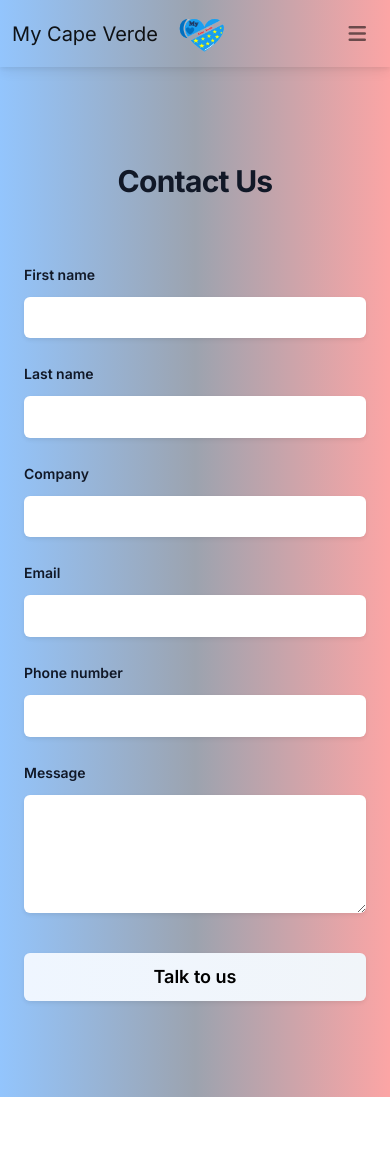
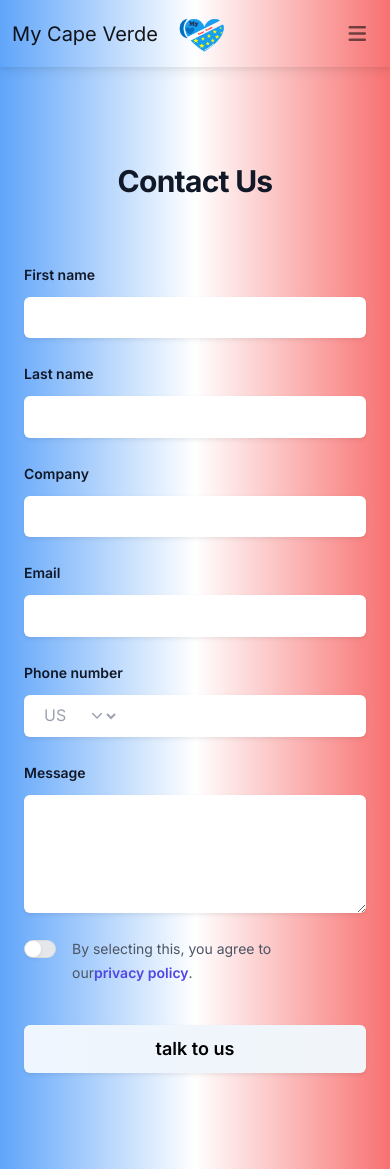
Before and after one commit to jacam666/capeverde, a Next.js app: page /contactUs in a window 390 px wide. Before the commit the page ends 1097 px from the top, so only its background shows below. Built offline with nearby package versions, Linux system fonts and the light colour scheme.

Commit message:
fixed error

```diff
--- a/src/app/contactUs/page.tsx
+++ b/src/app/contactUs/page.tsx
@@ -1,185 +1,184 @@
 "use client"
 
+import 'mdb-react-ui-kit/dist/css/mdb.min.css';
+import ResponsiveNavbar from "../components/ResponsiveNavbar";
+export default function ContactUs() {
+    return (
+        <div >
+            <ResponsiveNavbar />
+            <div className="isolate px-6 py-24 sm:py-32 lg:px-8 ">
+                <div className="absolute inset-x-0 top-[-10rem] -z-10 transform-gpu overflow-hidden blur-3xl sm:top-[-20rem]" aria-hidden="true">
+                </div>
+                <div className="mx-auto max-w-2xl text-center">
+                    <h2 className="text-3xl font-bold tracking-tight text-gray-900 sm:text-4xl">Contact Us</h2>
+                    <p className="mt-2 text-lg leading-8 text-gray-600"></p>
+                </div>
+                <form action="#" method="POST" className="mx-auto mt-16 max-w-xl sm:mt-20">
+                    <div className="grid grid-cols-1 gap-x-8 gap-y-6 sm:grid-cols-2">
+                        <div>
+                            <label htmlFor="first-name" className="block text-sm font-semibold leading-6 text-gray-900">First name</label>
+                            <div className="mt-2.5">
+                                <input type="text" name="first-name" id="first-name" autoComplete="given-name" className="block w-full rounded-md border-0 px-3.5 py-2 text-gray-900 shadow-sm ring-1 ring-inset ring-gray-300 placeholder:text-gray-400 focus:ring-2 focus:ring-inset focus:ring-indigo-600 sm:text-sm sm:leading-6" />
+                            </div>
+                        </div>
+                        <div>
+                            <label htmlFor="last-name" className="block text-sm font-semibold leading-6 text-gray-900">Last name</label>
+                            <div className="mt-2.5">
+                                <input type="text" name="last-name" id="last-name" autoComplete="family-name" className="block w-full rounded-md border-0 px-3.5 py-2 text-gray-900 shadow-sm ring-1 ring-inset ring-gray-300 placeholder:text-gray-400 focus:ring-2 focus:ring-inset focus:ring-indigo-600 sm:text-sm sm:leading-6" />
+                            </div>
+                        </div>
+                        <div className="sm:col-span-2">
+                            <label htmlFor="company" className="block text-sm font-semibold leading-6 text-gray-900">Company</label>
+                            <div className="mt-2.5">
+                                <input type="text" name="company" id="company" autoComplete="organization" className="block w-full rounded-md border-0 px-3.5 py-2 text-gray-900 shadow-sm ring-1 ring-inset ring-gray-300 placeholder:text-gray-400 focus:ring-2 focus:ring-inset focus:ring-indigo-600 sm:text-sm sm:leading-6" />
+                            </div>
+                        </div>
+                        <div className="sm:col-span-2">
+                            <label htmlFor="email" className="block text-sm font-semibold leading-6 text-gray-900">Email</label>
+                            <div className="mt-2.5">
+                                <input type="email" name="email" id="email" autoComplete="email" className="block w-full rounded-md border-0 px-3.5 py-2 text-gray-900 shadow-sm ring-1 ring-inset ring-gray-300 placeholder:text-gray-400 focus:ring-2 focus:ring-inset focus:ring-indigo-600 sm:text-sm sm:leading-6" />
+                            </div>
+                        </div>
+                        <div className="sm:col-span-2">
+                            <label htmlFor="phone-number" className="block text-sm font-semibold leading-6 text-gray-900">Phone number</label>
+                            <div className="relative mt-2.5">
+                                <div className="absolute inset-y-0 left-0 flex items-center">
+                                    <label htmlFor="country" className="sr-only">Country</label>
+                                    <select id="country" name="country" className="h-full rounded-md border-0 bg-transparent bg-none py-0 pl-4 pr-9 text-gray-400 focus:ring-2 focus:ring-inset focus:ring-indigo-600 sm:text-sm">
+                                        <option>US</option>
+                                        <option>CA</option>
+                                        <option>EU</option>
+                                    </select>
+                                    <svg className="pointer-events-none absolute right-3 top-0 h-full w-5 text-gray-400" viewBox="0 0 20 20" fill="currentColor" aria-hidden="true">
+                                        <path fillRule="evenodd" d="M5.23 7.21a.75.75 0 011.06.02L10 11.168l3.71-3.938a.75.75 0 111.08 1.04l-4.25 4.5a.75.75 0 01-1.08 0l-4.25-4.5a.75.75 0 01.02-1.06z" clipRule="evenodd" />
+                                    </svg>
+                                </div>
+                                <input type="tel" name="phone-number" id="phone-number" autoComplete="tel" className="block w-full rounded-md border-0 px-3.5 py-2 pl-20 text-gray-900 shadow-sm ring-1 ring-inset ring-gray-300 placeholder:text-gray-400 focus:ring-2 focus:ring-inset focus:ring-indigo-600 sm:text-sm sm:leading-6" />
+                            </div>
+                        </div>
+                        <div className="sm:col-span-2">
+                            <label htmlFor="message" className="block text-sm font-semibold leading-6 text-gray-900">Message</label>
+                            <div className="mt-2.5">
+                                <textarea name="message" id="message" rows={4} className="block w-full rounded-md border-0 px-3.5 py-2 text-gray-900 shadow-sm ring-1 ring-inset ring-gray-300 placeholder:text-gray-400 focus:ring-2 focus:ring-inset focus:ring-indigo-600 sm:text-sm sm:leading-6"></textarea>
+                            </div>
+                        </div>
+                        <div className="flex gap-x-4 sm:col-span-2">
+                            <div className="flex h-6 items-center">
+                                <button type="button" className="bg-gray-200 flex w-8 flex-none cursor-pointer rounded-full p-px ring-1 ring-inset ring-gray-900/5 transition-colors duration-200 ease-in-out focus-visible:outline focus-visible:outline-2 focus-visible:outline-offset-2 focus-visible:outline-indigo-600" role="switch" aria-checked="false" aria-labelledby="switch-1-label">
+                                    <span className="sr-only">Agree to policies</span>
+                                    <span aria-hidden="true" className="translate-x-0 h-4 w-4 transform rounded-full bg-white shadow-sm ring-1 ring-gray-900/5 transition duration-200 ease-in-out"></span>
+                                </button>
+                            </div>
+                            <label className="text-sm leading-6 text-gray-600" id="switch-1-label">
+                                By selecting this, you agree to our
+                                <a href="#/" className="font-semibold text-indigo-600">privacy&nbsp;policy</a>.
+                            </label>
+                        </div>
+                    </div>
+                    <div className="mt-10">
+                        <button type="submit" className="block w-full rounded-md bg-gradient-to-r from-blue-50 to-slate-100 px-3.5 py-2.5 text-center text-lg font-semibold text-black shadow-sm hover:bg-indigo-500 focus-visible:outline focus-visible:outline-2 focus-visible:outline-offset-2 focus-visible:outline-indigo-600">talk to us</button>
+                    </div>
+                </form>
+            </div>
+        </div>
+    );
+}
+
 // import 'mdb-react-ui-kit/dist/css/mdb.min.css';
-// import ResponsiveNavbar from "../components/ResponsiveNavbar"
+// import ResponsiveNavbar from "../components/ResponsiveNavbar";
+// import { useState } from 'react';
 
 // export default function ContactUs() {
+//     const [formData, setFormData] = useState({
+//         firstName: "",
+//         lastName: "",
+//         company: "",
+//         email: "",
+//         phoneNumber: "",
+//         message: "",
+//     });
+
+//     const handleChange = (e: React.ChangeEvent<HTMLInputElement | HTMLTextAreaElement>) => {
+//         const { name, value } = e.target;
+//         setFormData((prevData) => ({
+//             ...prevData,
+//             [name]: value,
+//         }));
+//     };
+
+//     const handleSubmit = async (e: React.FormEvent) => {
+//         e.preventDefault();
+//         try {
+//             const response = await fetch('/api/contact', {
+//                 method: 'POST',
+//                 headers: {
+//                     'Content-Type': 'application/json',
+//                 },
+//                 body: JSON.stringify(formData),
+//             });
+
+//             if (response.ok) {
+//                 alert('Message sent successfully!');
+//             } else {
+//                 alert('Message failed to send.');
+//             }
+//         } catch (error) {
+//             console.error('Error submitting form', error);
+//         }
+//     };
+
 //     return (
-//         <div >
+//         <div className='bg-gradient-to-r from-blue-300 via-gray-400 to-red-300'>
 //             <ResponsiveNavbar />
-//             <div className="isolate px-6 py-24 sm:py-32 lg:px-8 ">
-//                 <div className="absolute inset-x-0 top-[-10rem] -z-10 transform-gpu overflow-hidden blur-3xl sm:top-[-20rem]" aria-hidden="true">
-//                 </div>
+//             <div className="isolate px-6 py-24 sm:py-32 lg:px-8">
+//                 <div className="absolute inset-x-0 top-[-10rem] -z-10 transform-gpu overflow-hidden blur-3xl sm:top-[-20rem]" aria-hidden="true"></div>
 //                 <div className="mx-auto max-w-2xl text-center">
 //                     <h2 className="text-3xl font-bold tracking-tight text-gray-900 sm:text-4xl">Contact Us</h2>
-//                     <p className="mt-2 text-lg leading-8 text-gray-600"></p>
 //                 </div>
-//                 <form action="#" method="POST" className="mx-auto mt-16 max-w-xl sm:mt-20">
+//                 <form onSubmit={handleSubmit} className="mx-auto mt-16 max-w-xl sm:mt-20">
 //                     <div className="grid grid-cols-1 gap-x-8 gap-y-6 sm:grid-cols-2">
 //                         <div>
-//                             <label htmlFor="first-name" className="block text-sm font-semibold leading-6 text-gray-900">First name</label>
+//                             <label htmlFor="firstName" className="block text-sm font-semibold leading-6 text-gray-900">First name</label>
 //                             <div className="mt-2.5">
-//                                 <input type="text" name="first-name" id="first-name" autoComplete="given-name" className="block w-full rounded-md border-0 px-3.5 py-2 text-gray-900 shadow-sm ring-1 ring-inset ring-gray-300 placeholder:text-gray-400 focus:ring-2 focus:ring-inset focus:ring-indigo-600 sm:text-sm sm:leading-6" />
+//                                 <input type="text" name="firstName" id="firstName" value={formData.firstName} onChange={handleChange} autoComplete="given-name" className="block w-full rounded-md border-0 px-3.5 py-2 text-gray-900 shadow-sm ring-1 ring-inset ring-gray-300 placeholder:text-gray-400 focus:ring-2 focus:ring-inset focus:ring-indigo-600 sm:text-sm sm:leading-6" />
 //                             </div>
 //                         </div>
 //                         <div>
-//                             <label htmlFor="last-name" className="block text-sm font-semibold leading-6 text-gray-900">Last name</label>
+//                             <label htmlFor="lastName" className="block text-sm font-semibold leading-6 text-gray-900">Last name</label>
 //                             <div className="mt-2.5">
-//                                 <input type="text" name="last-name" id="last-name" autoComplete="family-name" className="block w-full rounded-md border-0 px-3.5 py-2 text-gray-900 shadow-sm ring-1 ring-inset ring-gray-300 placeholder:text-gray-400 focus:ring-2 focus:ring-inset focus:ring-indigo-600 sm:text-sm sm:leading-6" />
+//                                 <input type="text" name="lastName" id="lastName" value={formData.lastName} onChange={handleChange} autoComplete="family-name" className="block w-full rounded-md border-0 px-3.5 py-2 text-gray-900 shadow-sm ring-1 ring-inset ring-gray-300 placeholder:text-gray-400 focus:ring-2 focus:ring-inset focus:ring-indigo-600 sm:text-sm sm:leading-6" />
 //                             </div>
 //                         </div>
 //                         <div className="sm:col-span-2">
 //                             <label htmlFor="company" className="block text-sm font-semibold leading-6 text-gray-900">Company</label>
 //                             <div className="mt-2.5">
-//                                 <input type="text" name="company" id="company" autoComplete="organization" className="block w-full rounded-md border-0 px-3.5 py-2 text-gray-900 shadow-sm ring-1 ring-inset ring-gray-300 placeholder:text-gray-400 focus:ring-2 focus:ring-inset focus:ring-indigo-600 sm:text-sm sm:leading-6" />
+//                                 <input type="text" name="company" id="company" value={formData.company} onChange={handleChange} autoComplete="organization" className="block w-full rounded-md border-0 px-3.5 py-2 text-gray-900 shadow-sm ring-1 ring-inset ring-gray-300 placeholder:text-gray-400 focus:ring-2 focus:ring-inset focus:ring-indigo-600 sm:text-sm sm:leading-6" />
 //                             </div>
 //                         </div>
 //                         <div className="sm:col-span-2">
 //                             <label htmlFor="email" className="block text-sm font-semibold leading-6 text-gray-900">Email</label>
 //                             <div className="mt-2.5">
-//                                 <input type="email" name="email" id="email" autoComplete="email" className="block w-full rounded-md border-0 px-3.5 py-2 text-gray-900 shadow-sm ring-1 ring-inset ring-gray-300 placeholder:text-gray-400 focus:ring-2 focus:ring-inset focus:ring-indigo-600 sm:text-sm sm:leading-6" />
+//                                 <input type="email" name="email" id="email" value={formData.email} onChange={handleChange} autoComplete="email" className="block w-full rounded-md border-0 px-3.5 py-2 text-gray-900 shadow-sm ring-1 ring-inset ring-gray-300 placeholder:text-gray-400 focus:ring-2 focus:ring-inset focus:ring-indigo-600 sm:text-sm sm:leading-6" />
 //                             </div>
 //                         </div>
 //                         <div className="sm:col-span-2">
-//                             <label htmlFor="phone-number" className="block text-sm font-semibold leading-6 text-gray-900">Phone number</label>
-//                             <div className="relative mt-2.5">
-//                                 <div className="absolute inset-y-0 left-0 flex items-center">
-//                                     <label htmlFor="country" className="sr-only">Country</label>
-//                                     <select id="country" name="country" className="h-full rounded-md border-0 bg-transparent bg-none py-0 pl-4 pr-9 text-gray-400 focus:ring-2 focus:ring-inset focus:ring-indigo-600 sm:text-sm">
-//                                         <option>US</option>
-//                                         <option>CA</option>
-//                                         <option>EU</option>
-//                                     </select>
-//                                     <svg className="pointer-events-none absolute right-3 top-0 h-full w-5 text-gray-400" viewBox="0 0 20 20" fill="currentColor" aria-hidden="true">
-//                                         <path fillRule="evenodd" d="M5.23 7.21a.75.75 0 011.06.02L10 11.168l3.71-3.938a.75.75 0 111.08 1.04l-4.25 4.5a.75.75 0 01-1.08 0l-4.25-4.5a.75.75 0 01.02-1.06z" clipRule="evenodd" />
-//                                     </svg>
-//                                 </div>
-//                                 <input type="tel" name="phone-number" id="phone-number" autoComplete="tel" className="block w-full rounded-md border-0 px-3.5 py-2 pl-20 text-gray-900 shadow-sm ring-1 ring-inset ring-gray-300 placeholder:text-gray-400 focus:ring-2 focus:ring-inset focus:ring-indigo-600 sm:text-sm sm:leading-6" />
+//                             <label htmlFor="phoneNumber" className="block text-sm font-semibold leading-6 text-gray-900">Phone number</label>
+//                             <div className="mt-2.5">
+//                                 <input type="tel" name="phoneNumber" id="phoneNumber" value={formData.phoneNumber} onChange={handleChange} autoComplete="tel" className="block w-full rounded-md border-0 px-3.5 py-2 text-gray-900 shadow-sm ring-1 ring-inset ring-gray-300 placeholder:text-gray-400 focus:ring-2 focus:ring-inset focus:ring-indigo-600 sm:text-sm sm:leading-6" />
 //                             </div>
 //                         </div>
 //                         <div className="sm:col-span-2">
 //                             <label htmlFor="message" className="block text-sm font-semibold leading-6 text-gray-900">Message</label>
 //                             <div className="mt-2.5">
-//                                 <textarea name="message" id="message" rows={4} className="block w-full rounded-md border-0 px-3.5 py-2 text-gray-900 shadow-sm ring-1 ring-inset ring-gray-300 placeholder:text-gray-400 focus:ring-2 focus:ring-inset focus:ring-indigo-600 sm:text-sm sm:leading-6"></textarea>
+//                                 <textarea name="message" id="message" value={formData.message} onChange={handleChange} rows={4} className="block w-full rounded-md border-0 px-3.5 py-2 text-gray-900 shadow-sm ring-1 ring-inset ring-gray-300 placeholder:text-gray-400 focus:ring-2 focus:ring-inset focus:ring-indigo-600 sm:text-sm sm:leading-6"></textarea>
 //                             </div>
-//                         </div>
-//                         <div className="flex gap-x-4 sm:col-span-2">
-//                             <div className="flex h-6 items-center">
-//                                 <button type="button" className="bg-gray-200 flex w-8 flex-none cursor-pointer rounded-full p-px ring-1 ring-inset ring-gray-900/5 transition-colors duration-200 ease-in-out focus-visible:outline focus-visible:outline-2 focus-visible:outline-offset-2 focus-visible:outline-indigo-600" role="switch" aria-checked="false" aria-labelledby="switch-1-label">
-//                                     <span className="sr-only">Agree to policies</span>
-//                                     <span aria-hidden="true" className="translate-x-0 h-4 w-4 transform rounded-full bg-white shadow-sm ring-1 ring-gray-900/5 transition duration-200 ease-in-out"></span>
-//                                 </button>
-//                             </div>
-//                             <label className="text-sm leading-6 text-gray-600" id="switch-1-label">
-//                                 By selecting this, you agree to our
-//                                 <a href="#/" className="font-semibold text-indigo-600">privacy&nbsp;policy</a>.
-//                             </label>
 //                         </div>
 //                     </div>
 //                     <div className="mt-10">
-//                         <button type="submit" className="block w-full rounded-md bg-gradient-to-r from-blue-50 to-slate-100 px-3.5 py-2.5 text-center text-lg font-semibold text-black shadow-sm hover:bg-indigo-500 focus-visible:outline focus-visible:outline-2 focus-visible:outline-offset-2 focus-visible:outline-indigo-600">talk to us</button>
+//                         <button type="submit" className="block w-full rounded-md bg-gradient-to-r from-blue-50 to-slate-100 px-3.5 py-2.5 text-center text-lg font-semibold text-black shadow-sm hover:bg-indigo-500 focus-visible:outline focus-visible:outline-2 focus-visible:outline-offset-2 focus-visible:outline-indigo-600">Talk to us</button>
 //                     </div>
 //                 </form>
 //             </div>
 //         </div>
 //     );
 // }
-
-import 'mdb-react-ui-kit/dist/css/mdb.min.css';
-import ResponsiveNavbar from "../components/ResponsiveNavbar";
-import { useState } from 'react';
-
-export default function ContactUs() {
-    const [formData, setFormData] = useState({
-        firstName: "",
-        lastName: "",
-        company: "",
-        email: "",
-        phoneNumber: "",
-        message: "",
-    });
-
-    const handleChange = (e: React.ChangeEvent<HTMLInputElement | HTMLTextAreaElement>) => {
-        const { name, value } = e.target;
-        setFormData((prevData) => ({
-            ...prevData,
-            [name]: value,
-        }));
-    };
-
-    const handleSubmit = async (e: React.FormEvent) => {
-        e.preventDefault();
-        try {
-            const response = await fetch('/api/contact', {
-                method: 'POST',
-                headers: {
-                    'Content-Type': 'application/json',
-                },
-                body: JSON.stringify(formData),
-            });
-
-            if (response.ok) {
-                alert('Message sent successfully!');
-            } else {
-                alert('Message failed to send.');
-            }
-        } catch (error) {
-            console.error('Error submitting form', error);
-        }
-    };
-
-    return (
-        <div className='bg-gradient-to-r from-blue-300 via-gray-400 to-red-300'>
-            <ResponsiveNavbar />
-            <div className="isolate px-6 py-24 sm:py-32 lg:px-8">
-                <div className="absolute inset-x-0 top-[-10rem] -z-10 transform-gpu overflow-hidden blur-3xl sm:top-[-20rem]" aria-hidden="true"></div>
-                <div className="mx-auto max-w-2xl text-center">
-                    <h2 className="text-3xl font-bold tracking-tight text-gray-900 sm:text-4xl">Contact Us</h2>
-                </div>
-                <form onSubmit={handleSubmit} className="mx-auto mt-16 max-w-xl sm:mt-20">
-                    <div className="grid grid-cols-1 gap-x-8 gap-y-6 sm:grid-cols-2">
-                        <div>
-                            <label htmlFor="firstName" className="block text-sm font-semibold leading-6 text-gray-900">First name</label>
-                            <div className="mt-2.5">
-                                <input type="text" name="firstName" id="firstName" value={formData.firstName} onChange={handleChange} autoComplete="given-name" className="block w-full rounded-md border-0 px-3.5 py-2 text-gray-900 shadow-sm ring-1 ring-inset ring-gray-300 placeholder:text-gray-400 focus:ring-2 focus:ring-inset focus:ring-indigo-600 sm:text-sm sm:leading-6" />
-                            </div>
-                        </div>
-                        <div>
-                            <label htmlFor="lastName" className="block text-sm font-semibold leading-6 text-gray-900">Last name</label>
-                            <div className="mt-2.5">
-                                <input type="text" name="lastName" id="lastName" value={formData.lastName} onChange={handleChange} autoComplete="family-name" className="block w-full rounded-md border-0 px-3.5 py-2 text-gray-900 shadow-sm ring-1 ring-inset ring-gray-300 placeholder:text-gray-400 focus:ring-2 focus:ring-inset focus:ring-indigo-600 sm:text-sm sm:leading-6" />
-                            </div>
-                        </div>
-                        <div className="sm:col-span-2">
-                            <label htmlFor="company" className="block text-sm font-semibold leading-6 text-gray-900">Company</label>
-                            <div className="mt-2.5">
-                                <input type="text" name="company" id="company" value={formData.company} onChange={handleChange} autoComplete="organization" className="block w-full rounded-md border-0 px-3.5 py-2 text-gray-900 shadow-sm ring-1 ring-inset ring-gray-300 placeholder:text-gray-400 focus:ring-2 focus:ring-inset focus:ring-indigo-600 sm:text-sm sm:leading-6" />
-                            </div>
-                        </div>
-                        <div className="sm:col-span-2">
-                            <label htmlFor="email" className="block text-sm font-semibold leading-6 text-gray-900">Email</label>
-                            <div className="mt-2.5">
-                                <input type="email" name="email" id="email" value={formData.email} onChange={handleChange} autoComplete="email" className="block w-full rounded-md border-0 px-3.5 py-2 text-gray-900 shadow-sm ring-1 ring-inset ring-gray-300 placeholder:text-gray-400 focus:ring-2 focus:ring-inset focus:ring-indigo-600 sm:text-sm sm:leading-6" />
-                            </div>
-                        </div>
-                        <div className="sm:col-span-2">
-                            <label htmlFor="phoneNumber" className="block text-sm font-semibold leading-6 text-gray-900">Phone number</label>
-                            <div className="mt-2.5">
-                                <input type="tel" name="phoneNumber" id="phoneNumber" value={formData.phoneNumber} onChange={handleChange} autoComplete="tel" className="block w-full rounded-md border-0 px-3.5 py-2 text-gray-900 shadow-sm ring-1 ring-inset ring-gray-300 placeholder:text-gray-400 focus:ring-2 focus:ring-inset focus:ring-indigo-600 sm:text-sm sm:leading-6" />
-                            </div>
-                        </div>
-                        <div className="sm:col-span-2">
-                            <label htmlFor="message" className="block text-sm font-semibold leading-6 text-gray-900">Message</label>
-                            <div className="mt-2.5">
-                                <textarea name="message" id="message" value={formData.message} onChange={handleChange} rows={4} className="block w-full rounded-md border-0 px-3.5 py-2 text-gray-900 shadow-sm ring-1 ring-inset ring-gray-300 placeholder:text-gray-400 focus:ring-2 focus:ring-inset focus:ring-indigo-600 sm:text-sm sm:leading-6"></textarea>
-                            </div>
-                        </div>
-                    </div>
-                    <div className="mt-10">
-                        <button type="submit" className="block w-full rounded-md bg-gradient-to-r from-blue-50 to-slate-100 px-3.5 py-2.5 text-center text-lg font-semibold text-black shadow-sm hover:bg-indigo-500 focus-visible:outline focus-visible:outline-2 focus-visible:outline-offset-2 focus-visible:outline-indigo-600">Talk to us</button>
-                    </div>
-                </form>
-            </div>
-        </div>
-    );
-}
```
